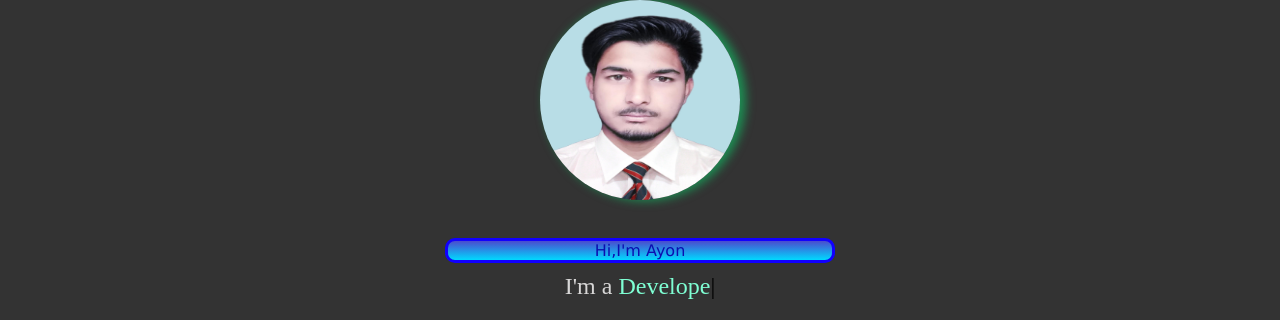
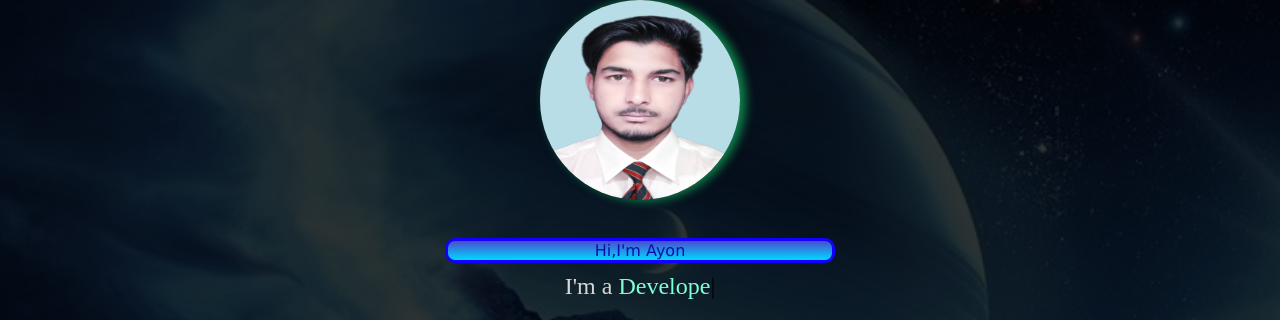
Before and after one commit to AyonDas1234/Link-Tree-, a plain HTML site: page index.html in a window 1280 px wide. Shown: the top 320 px of the page. Drawn offline with nearby package versions, Linux system fonts and the light colour scheme; a web font is replaced by a local one.

Commit message:
Update index.html

```diff
--- a/index.html
+++ b/index.html
@@ -31,7 +31,7 @@
 body{
         /* content: " "; */
         /* position: relative; */
-        background-image: url("/link tree/beautiful-theme-le16.jpg");
+        background-image: url("beautiful-theme-le16.jpg");
         background-repeat: no-repeat;
         background-size: cover;
         /* top: 0px; */
```
